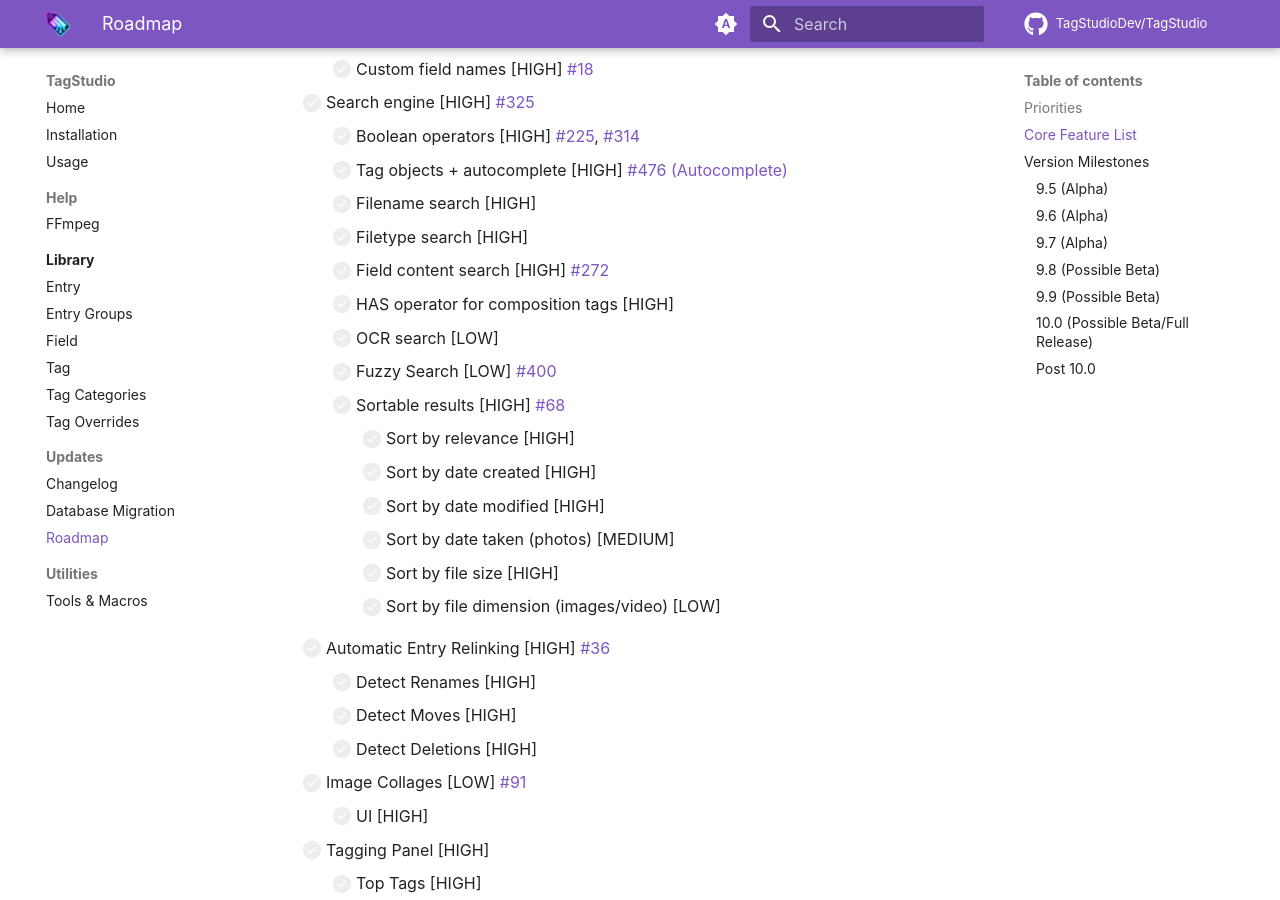
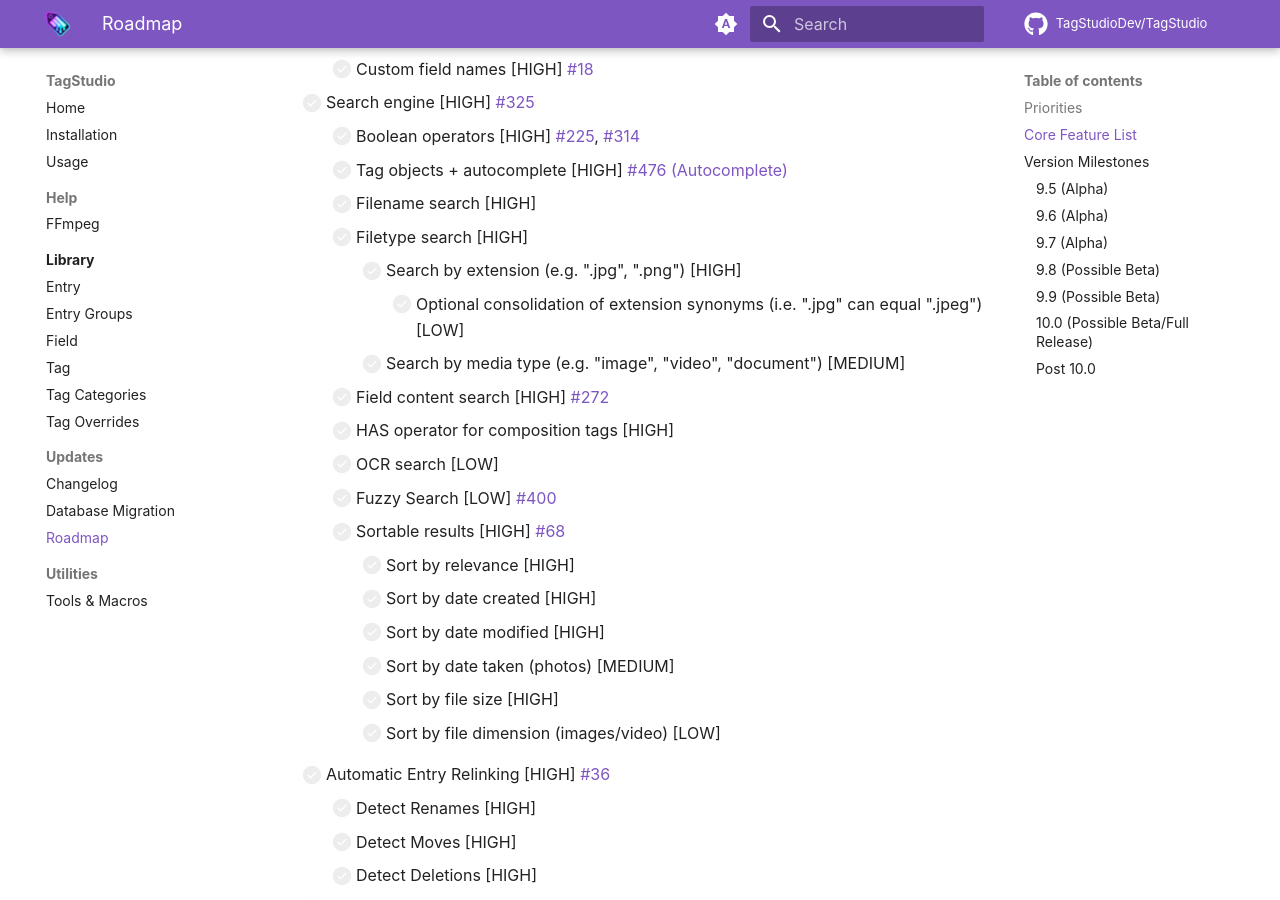
Before and after one commit to TagStudioDev/TagStudio, an MkDocs documentation site: the page built from docs/updates/roadmap.md, in a window 1280 px wide and 900 px high, scrolled down 3077 px. Built offline with MkDocs 1.6.1 and Material for MkDocs 9.7.7, drawn with Linux system fonts in a browser that asks for light colours; comment, search, counter and statistics services are not loaded.

Commit message:
docs(roadmap): clarify filetype search

```diff
--- a/docs/updates/roadmap.md
+++ b/docs/updates/roadmap.md
@@ -90,6 +90,9 @@
     -   [ ] Tag objects + autocomplete [HIGH] [#476 (Autocomplete)](https://github.com/TagStudioDev/TagStudio/issues/476)
     -   [ ] Filename search [HIGH]
     -   [ ] Filetype search [HIGH]
+        -   [ ] Search by extension (e.g. ".jpg", ".png") [HIGH]
+            -   [ ] Optional consolidation of extension synonyms (i.e. ".jpg" can equal ".jpeg") [LOW]
+        -   [ ] Search by media type (e.g. "image", "video", "document") [MEDIUM]
     -   [ ] Field content search [HIGH] [#272](https://github.com/TagStudioDev/TagStudio/issues/272)
     -   [ ] HAS operator for composition tags [HIGH]
     -   [ ] OCR search [LOW]
```
